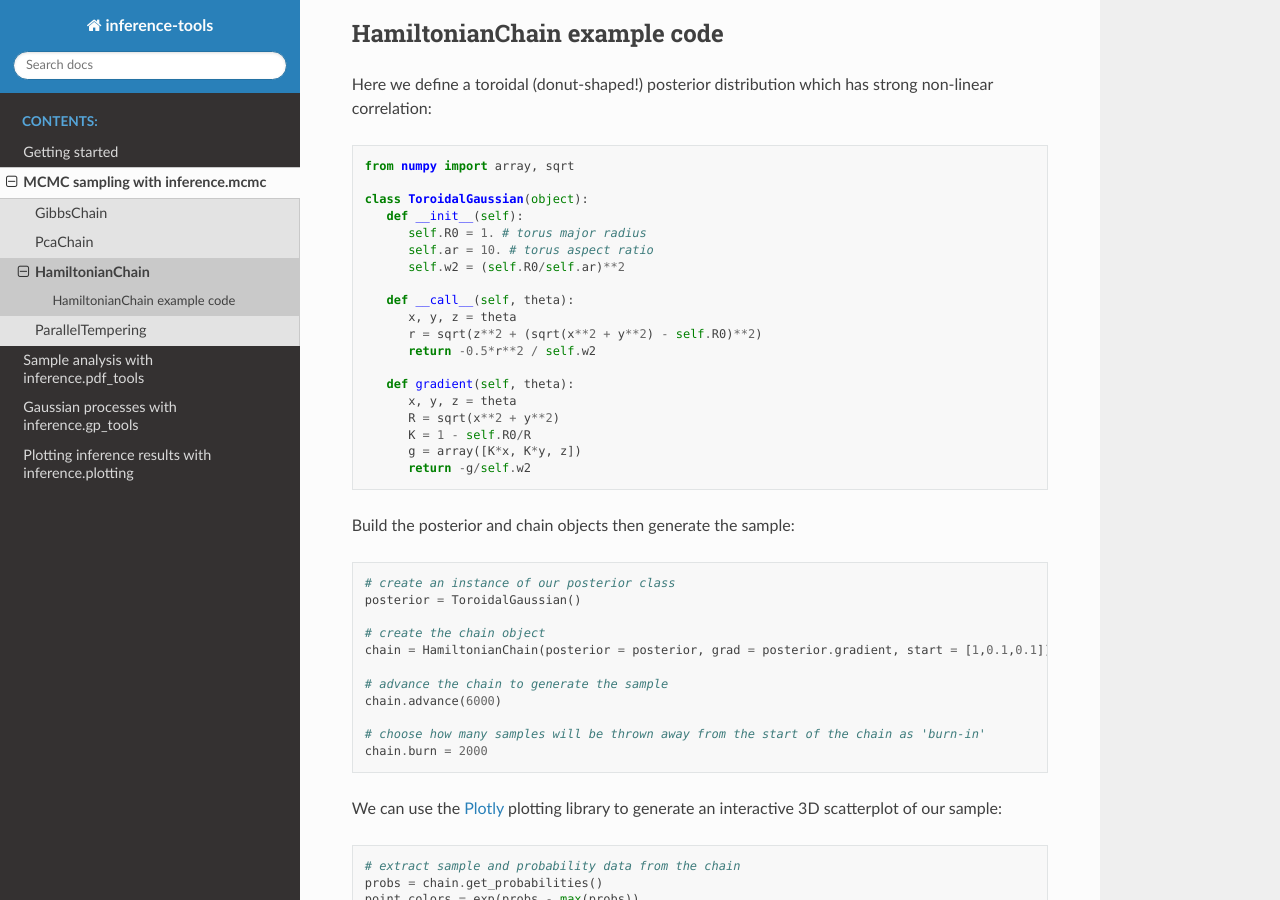
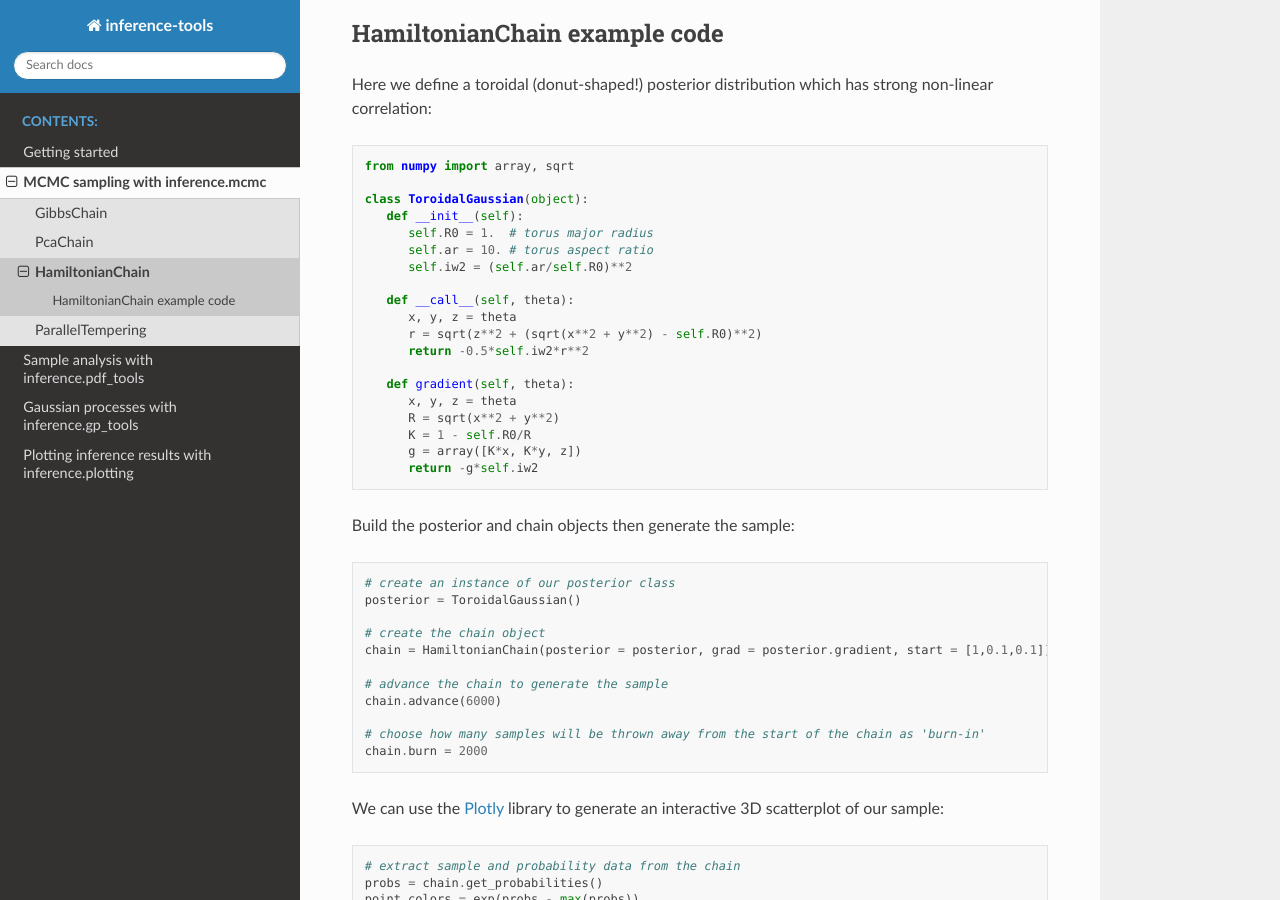
Before and after one commit to C-bowman/inference-tools-docs, a Sphinx documentation site: the page built from docs/source/HamiltonianChain.rst, in a window 1280 px wide and 900 px high, scrolled down 267 px. Built offline with Sphinx 7.4.7 and the Read the Docs theme 2.0.0, drawn with Linux system fonts in a browser that asks for light colours.

Commit message:
Improvements to the HamiltonianChain example code

```diff
--- a/docs/source/HamiltonianChain.rst
+++ b/docs/source/HamiltonianChain.rst
@@ -17,21 +17,21 @@ Here we define a toroidal (donut-shaped!) posterior distribution which has stron
 
    class ToroidalGaussian(object):
       def __init__(self):
-         self.R0 = 1. # torus major radius
+         self.R0 = 1.  # torus major radius
          self.ar = 10. # torus aspect ratio
-         self.w2 = (self.R0/self.ar)**2
+         self.iw2 = (self.ar/self.R0)**2
 
       def __call__(self, theta):
          x, y, z = theta
          r = sqrt(z**2 + (sqrt(x**2 + y**2) - self.R0)**2)
-         return -0.5*r**2 / self.w2
+         return -0.5*self.iw2*r**2
 
       def gradient(self, theta):
          x, y, z = theta
          R = sqrt(x**2 + y**2)
          K = 1 - self.R0/R
          g = array([K*x, K*y, z])
-         return -g/self.w2
+         return -g*self.iw2
 
 
 Build the posterior and chain objects then generate the sample:
@@ -50,7 +50,7 @@ Build the posterior and chain objects then generate the sample:
    # choose how many samples will be thrown away from the start of the chain as 'burn-in'
    chain.burn = 2000
 
-We can use the `Plotly <https://plot.ly/>`_ plotting library to generate an interactive 3D scatterplot of our sample:
+We can use the `Plotly <https://plot.ly/>`_ library to generate an interactive 3D scatterplot of our sample:
 
 .. code-block:: python
 
```
